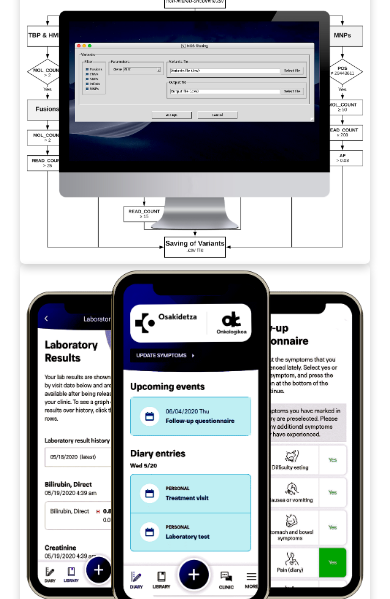
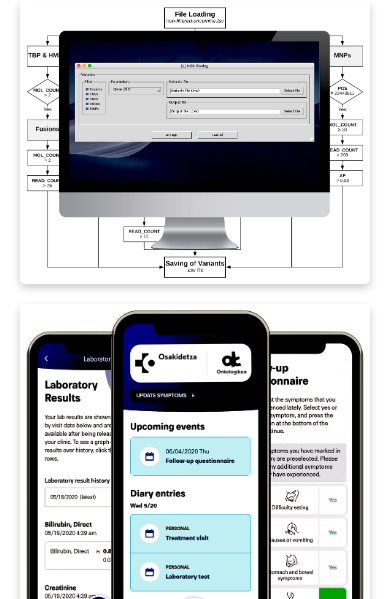
Before and after one commit to ivadym/ivadym.github.io, a Jekyll site: the page built from index.html, in a window 390 px wide. Shown: the part 2006-2605 px from the top of the page. Built offline with Jekyll 4.4.1, drawn with Linux system fonts in a browser that asks for light colours; grey boxes are pictures that could not be loaded.

Commit message:
Projects mobile layout

```diff
--- a/_includes/projects.html
+++ b/_includes/projects.html
@@ -1,26 +1,16 @@
 <div class="projects">
   <h2>Projects</h2>
   <hr />
-  <div class="row">
-    <div class="column">
   <div class="card">
     <img src="/assets/images/projects/BALSAMIC.png" alt="BALSAMIC Bioinformatics Pipeline" />
   </div>
-    </div>
-    <div class="column">
   <div class="card">
     <img src="/assets/images/projects/vALK.png" alt="vALK Bioinformatics Pipeline" />
   </div>
-    </div>
-    <div class="column">
   <div class="card">
     <img src="/assets/images/projects/OnkoPROs.png" alt="OnkoPROs" />
   </div>
-    </div>
-    <div class="column">
   <div class="card">
     <img src="/assets/images/projects/FER.gif" alt="Facial Expression Recognition Project" />
   </div>
 </div>
-  </div>
-</div>
--- a/_sass/layout/projects.scss
+++ b/_sass/layout/projects.scss
@@ -9,6 +9,7 @@
   border-radius: $container-radius;
   box-shadow: $box-shadow;
   display: flex;
+  margin: $grid-gap 0;
   padding: $card-padding;
 
   img {
@@ -20,9 +21,4 @@
 /* Projects responsive styles */
 
 @media only screen and (min-width: $desktop-view-width) {
-  .projects {
-    .column {
-      width: 50%;
-    }
-  }
 }
```
Lines whose indentation alone changed are shown as unchanged.
